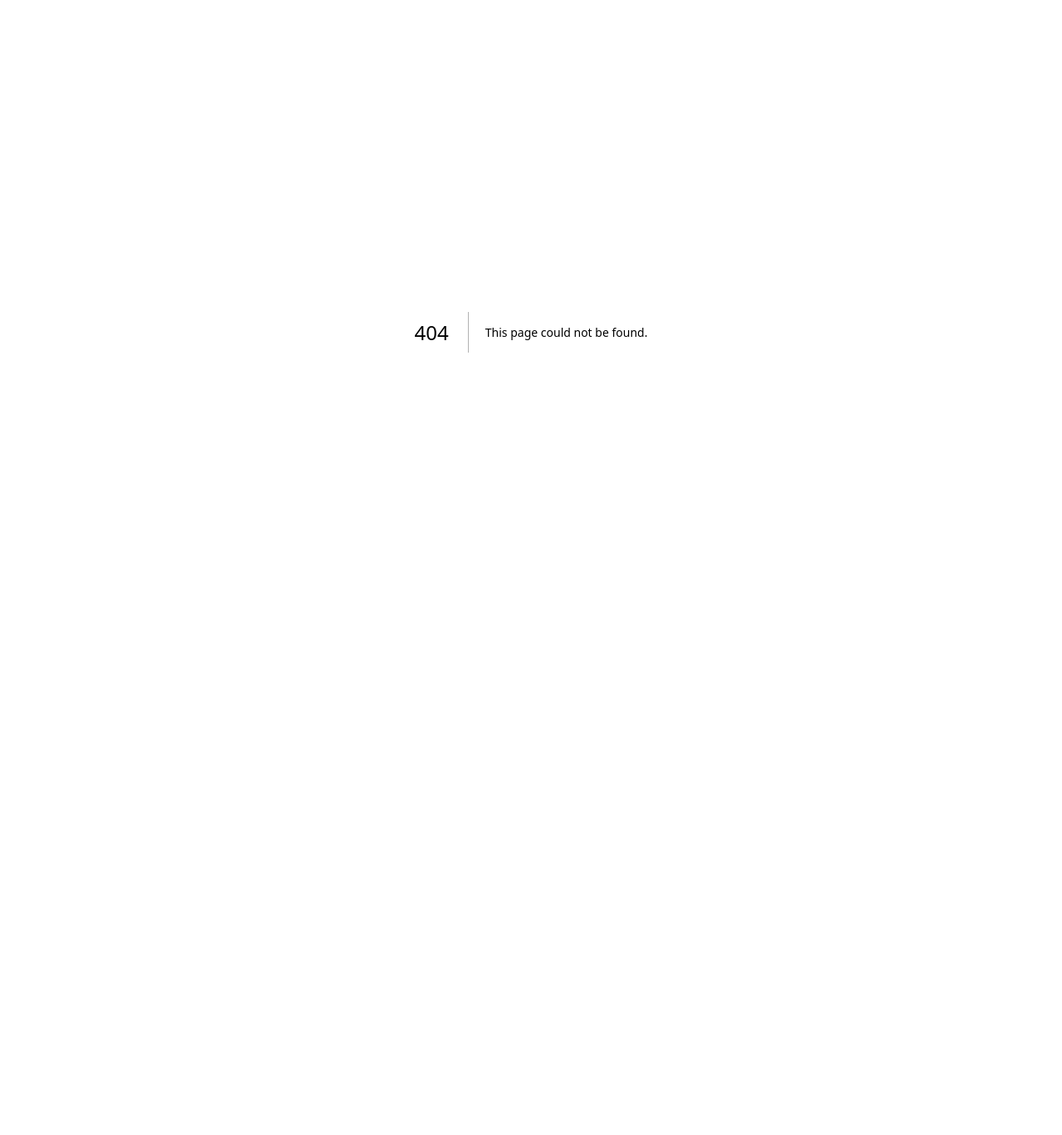
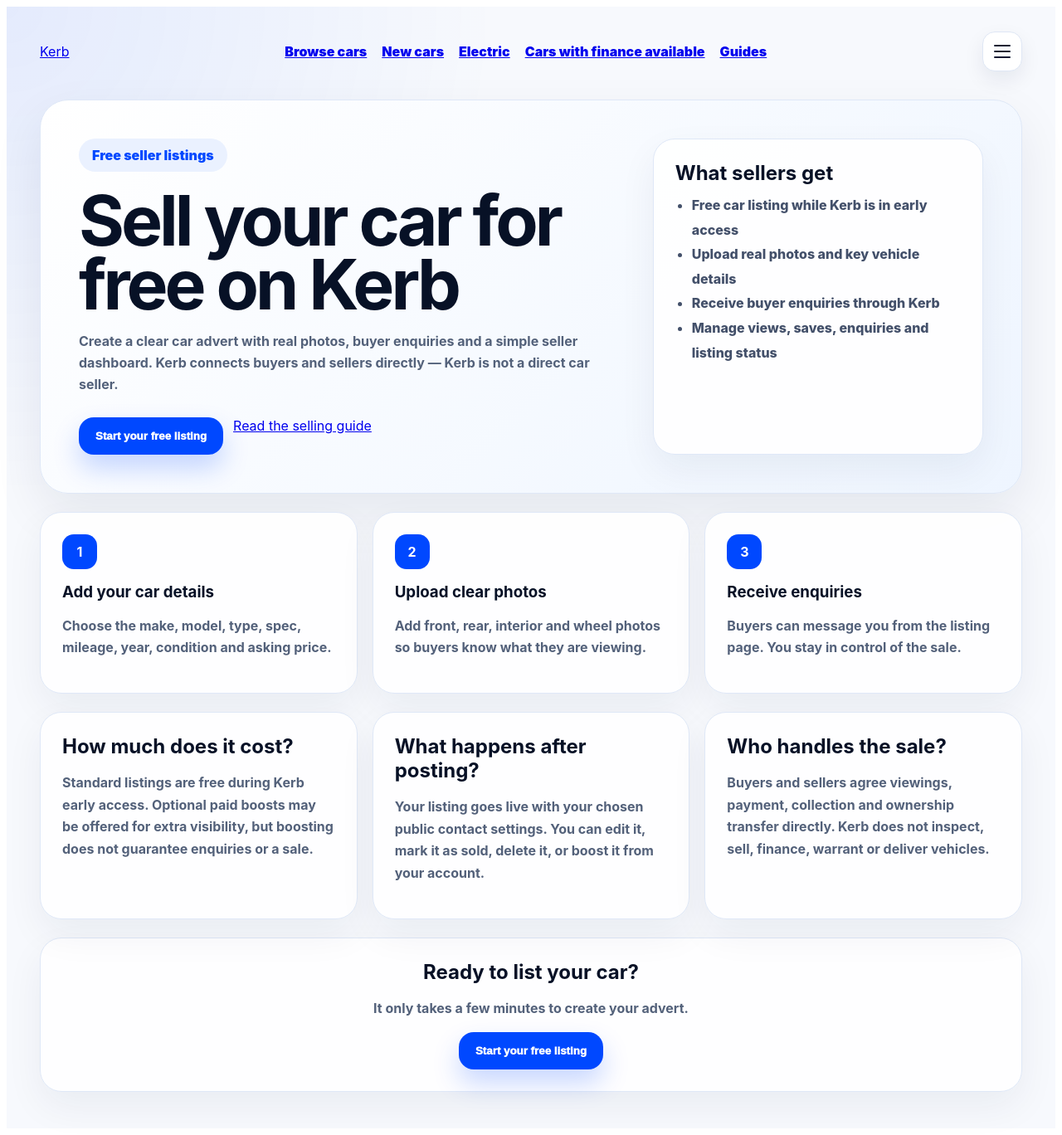
Before and after one commit to Abzgetzit/kerb, a Next.js app: page /sell-car in a window 1280 px wide. Before the commit this address had no page. Shown: the whole page at 83% size. Before the commit the page ends 800 px from the top, so only its background shows below. Built offline with nearby package versions, Linux system fonts and the light colour scheme.

Commit message:
Add public sell car page

```diff
--- /dev/null
+++ b/app/sell-car/page.js
@@ -0,0 +1,271 @@
+"use client";
+
+import Link from "next/link";
+import SiteMenu from "../components/SiteMenu";
+
+function startListing() {
+  try {
+    const token = localStorage.getItem("kerbSessionToken");
+
+    window.location.href = token ? "/post-car" : "/login?next=/post-car";
+  } catch {
+    window.location.href = "/login?next=/post-car";
+  }
+}
+
+export default function SellCarPage() {
+  return (
+    <main className="page">
+      <header className="navbar">
+        <Link href="/" className="logo">Kerb</Link>
+
+        <nav className="navLinks">
+          <Link href="/browse">Browse cars</Link>
+          <Link href="/new-cars">New cars</Link>
+          <Link href="/electric-cars">Electric</Link>
+          <Link href="/car-finance">Cars with finance available</Link>
+          <Link href="/guides">Guides</Link>
+        </nav>
+
+        <SiteMenu currentUser={null} />
+      </header>
+
+      <section className="hero">
+        <div>
+          <span className="pill">Free seller listings</span>
+          <h1>Sell your car for free on Kerb</h1>
+          <p>
+            Create a clear car advert with real photos, buyer enquiries and a simple seller dashboard.
+            Kerb connects buyers and sellers directly — Kerb is not a direct car seller.
+          </p>
+
+          <div className="heroActions">
+            <button type="button" className="primaryBtn" onClick={startListing}>
+              Start your free listing
+            </button>
+            <Link href="/guides/how-to-sell-your-car" className="secondaryBtn">
+              Read the selling guide
+            </Link>
+          </div>
+        </div>
+
+        <div className="heroCard">
+          <h2>What sellers get</h2>
+          <ul>
+            <li>Free car listing while Kerb is in early access</li>
+            <li>Upload real photos and key vehicle details</li>
+            <li>Receive buyer enquiries through Kerb</li>
+            <li>Manage views, saves, enquiries and listing status</li>
+          </ul>
+        </div>
+      </section>
+
+      <section className="steps">
+        <div>
+          <strong>1</strong>
+          <h3>Add your car details</h3>
+          <p>Choose the make, model, type, spec, mileage, year, condition and asking price.</p>
+        </div>
+        <div>
+          <strong>2</strong>
+          <h3>Upload clear photos</h3>
+          <p>Add front, rear, interior and wheel photos so buyers know what they are viewing.</p>
+        </div>
+        <div>
+          <strong>3</strong>
+          <h3>Receive enquiries</h3>
+          <p>Buyers can message you from the listing page. You stay in control of the sale.</p>
+        </div>
+      </section>
+
+      <section className="infoGrid">
+        <div>
+          <h2>How much does it cost?</h2>
+          <p>
+            Standard listings are free during Kerb early access. Optional paid boosts may be offered
+            for extra visibility, but boosting does not guarantee enquiries or a sale.
+          </p>
+        </div>
+        <div>
+          <h2>What happens after posting?</h2>
+          <p>
+            Your listing goes live with your chosen public contact settings. You can edit it, mark it
+            as sold, delete it, or boost it from your account.
+          </p>
+        </div>
+        <div>
+          <h2>Who handles the sale?</h2>
+          <p>
+            Buyers and sellers agree viewings, payment, collection and ownership transfer directly.
+            Kerb does not inspect, sell, finance, warrant or deliver vehicles.
+          </p>
+        </div>
+      </section>
+
+      <section className="finalCta">
+        <h2>Ready to list your car?</h2>
+        <p>It only takes a few minutes to create your advert.</p>
+        <button type="button" className="primaryBtn" onClick={startListing}>
+          Start your free listing
+        </button>
+      </section>
+
+      <style jsx>{styles}</style>
+    </main>
+  );
+}
+
+const styles = `
+  * { box-sizing: border-box; }
+  .page {
+    min-height: 100vh;
+    padding: 22px 40px 44px;
+    background:
+      radial-gradient(circle at top left, rgba(0, 72, 255, 0.08), transparent 32%),
+      #f7f9fd;
+    color: #071126;
+    font-family: Inter, Arial, sans-serif;
+  }
+  .navbar {
+    min-height: 64px;
+    display: flex;
+    align-items: center;
+    justify-content: space-between;
+    gap: 22px;
+    margin-bottom: 26px;
+  }
+  .logo {
+    font-size: 38px;
+    font-weight: 950;
+    color: #0048ff;
+    letter-spacing: -2px;
+    text-decoration: none;
+  }
+  .navLinks {
+    display: flex;
+    align-items: center;
+    gap: 18px;
+    font-weight: 900;
+    flex-wrap: wrap;
+  }
+  .navLinks a {
+    color: #101832;
+    text-decoration: none;
+  }
+  .hero {
+    display: grid;
+    grid-template-columns: minmax(0, 1.25fr) minmax(300px, 0.75fr);
+    gap: 28px;
+    align-items: stretch;
+    border: 1px solid #dfe8f7;
+    border-radius: 34px;
+    padding: 46px;
+    background: linear-gradient(135deg, #ffffff, #eef5ff);
+    box-shadow: 0 24px 60px rgba(14, 30, 70, 0.08);
+  }
+  .pill {
+    display: inline-flex;
+    border-radius: 999px;
+    background: #eaf1ff;
+    color: #0048ff;
+    font-weight: 950;
+    padding: 10px 16px;
+    margin-bottom: 20px;
+  }
+  h1 {
+    margin: 0;
+    max-width: 760px;
+    font-size: clamp(44px, 7vw, 84px);
+    line-height: 0.92;
+    letter-spacing: -4px;
+  }
+  .hero p,
+  .infoGrid p,
+  .steps p,
+  .finalCta p {
+    color: #53617a;
+    line-height: 1.65;
+    font-weight: 750;
+  }
+  .heroActions {
+    display: flex;
+    gap: 12px;
+    margin-top: 26px;
+    flex-wrap: wrap;
+  }
+  .primaryBtn,
+  .secondaryBtn {
+    border: none;
+    border-radius: 18px;
+    padding: 15px 20px;
+    font-weight: 950;
+    text-decoration: none;
+    cursor: pointer;
+  }
+  .primaryBtn {
+    background: #0048ff;
+    color: white;
+    box-shadow: 0 16px 32px rgba(0, 72, 255, 0.22);
+  }
+  .secondaryBtn {
+    background: white;
+    color: #0048ff;
+    border: 1px solid #d8e4ff;
+  }
+  .heroCard,
+  .steps > div,
+  .infoGrid > div,
+  .finalCta {
+    border: 1px solid #dfe8f7;
+    border-radius: 26px;
+    background: rgba(255,255,255,0.92);
+    padding: 26px;
+    box-shadow: 0 18px 46px rgba(14, 30, 70, 0.06);
+  }
+  .heroCard h2,
+  .infoGrid h2,
+  .steps h3,
+  .finalCta h2 {
+    margin: 0 0 10px;
+  }
+  .heroCard ul {
+    margin: 0;
+    padding-left: 20px;
+    color: #43506a;
+    line-height: 1.85;
+    font-weight: 850;
+  }
+  .steps,
+  .infoGrid {
+    display: grid;
+    grid-template-columns: repeat(3, minmax(0, 1fr));
+    gap: 18px;
+    margin-top: 22px;
+  }
+  .steps strong {
+    width: 42px;
+    height: 42px;
+    border-radius: 14px;
+    background: #0048ff;
+    color: white;
+    display: inline-flex;
+    align-items: center;
+    justify-content: center;
+    margin-bottom: 16px;
+  }
+  .finalCta {
+    margin-top: 22px;
+    text-align: center;
+  }
+  @media (max-width: 920px) {
+    .page { padding: 16px; }
+    .navLinks { display: none; }
+    .hero,
+    .steps,
+    .infoGrid {
+      grid-template-columns: 1fr;
+    }
+    .hero { padding: 26px; }
+    h1 { letter-spacing: -2px; }
+  }
+`;
```
